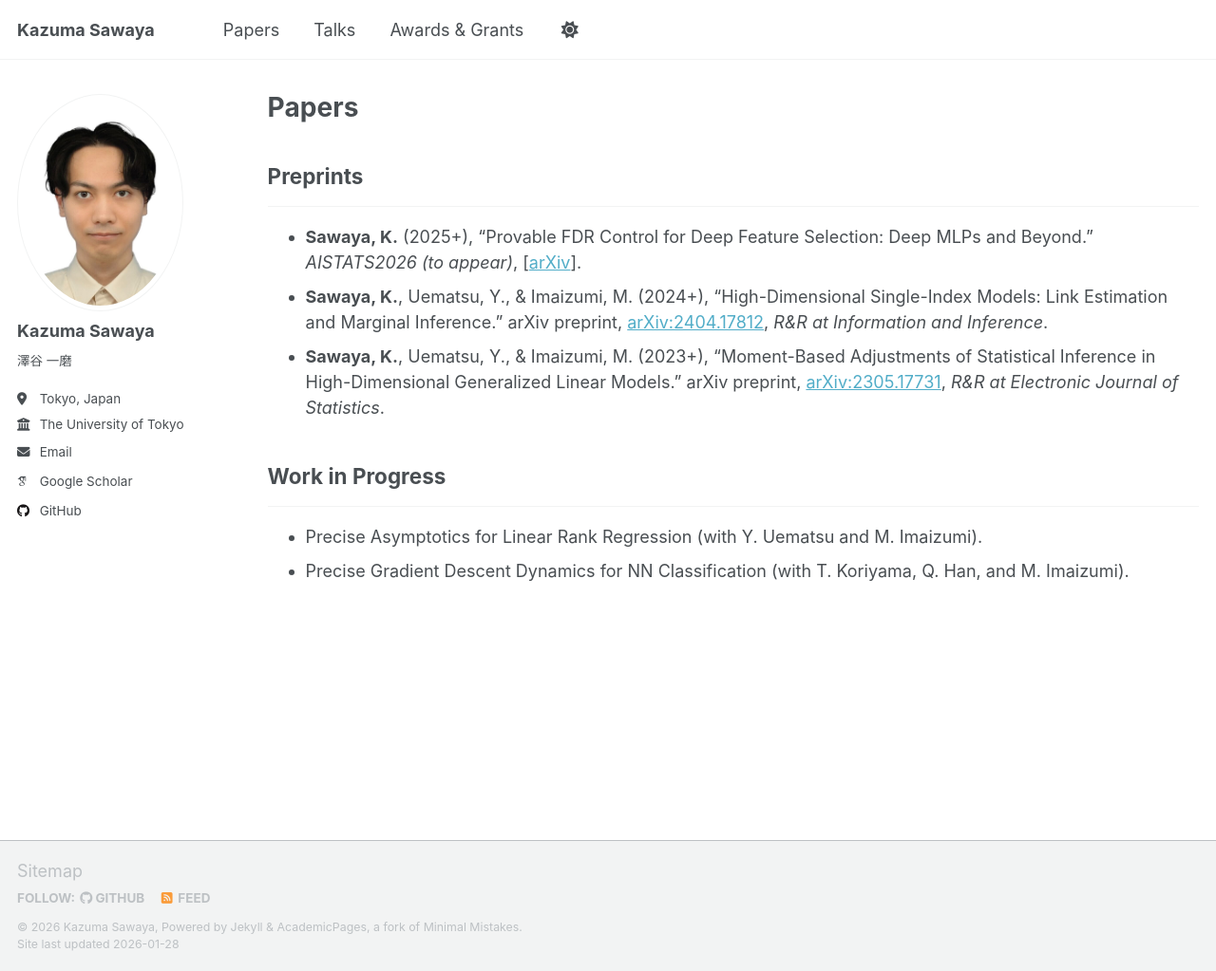
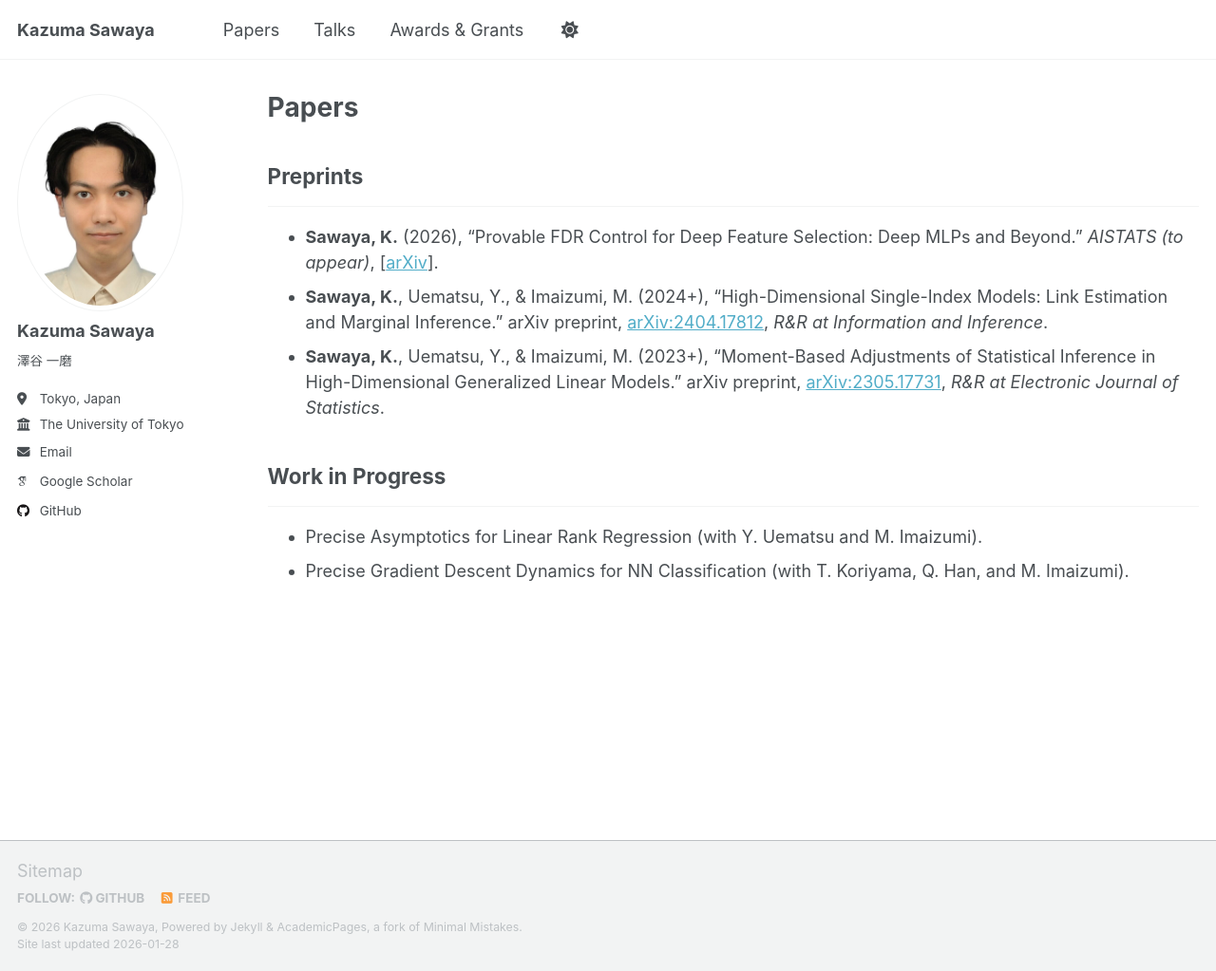
Before and after one commit to sawaya-ka/sawaya-ka.github.io, a Jekyll site: the page built from _pages/papers.md, in a window 1280 px wide and 1023 px high. Shown: the whole window at 95% size. Built offline with Jekyll 4.4.1, drawn with Linux system fonts in a browser that asks for light colours; some web fonts are replaced; a script that is not in the unit is left out.

Commit message:
Update papers.md

```diff
--- a/_pages/papers.md
+++ b/_pages/papers.md
@@ -7,7 +7,7 @@ author_profile: true
 
 ## Preprints
 ---
-- **Sawaya, K.** (2025+), "Provable FDR Control for Deep Feature Selection: Deep MLPs and Beyond." *AISTATS2026 (to appear)*, [[arXiv](https://arxiv.org/abs/2512.04696)].
+- **Sawaya, K.** (2026), "Provable FDR Control for Deep Feature Selection: Deep MLPs and Beyond." *AISTATS (to appear)*, [[arXiv](https://arxiv.org/abs/2512.04696)].
 - **Sawaya, K.**, Uematsu, Y., & Imaizumi, M. (2024+), "High-Dimensional Single-Index Models: Link Estimation and Marginal Inference." arXiv preprint, [arXiv:2404.17812](https://arxiv.org/abs/2404.17812), *R&R at Information and Inference*.
 - **Sawaya, K.**, Uematsu, Y., & Imaizumi, M. (2023+), "Moment-Based Adjustments of Statistical Inference in High-Dimensional Generalized Linear Models." arXiv preprint, [arXiv:2305.17731](https://arxiv.org/abs/2305.17731), *R&R at Electronic Journal of Statistics*.
 
```
